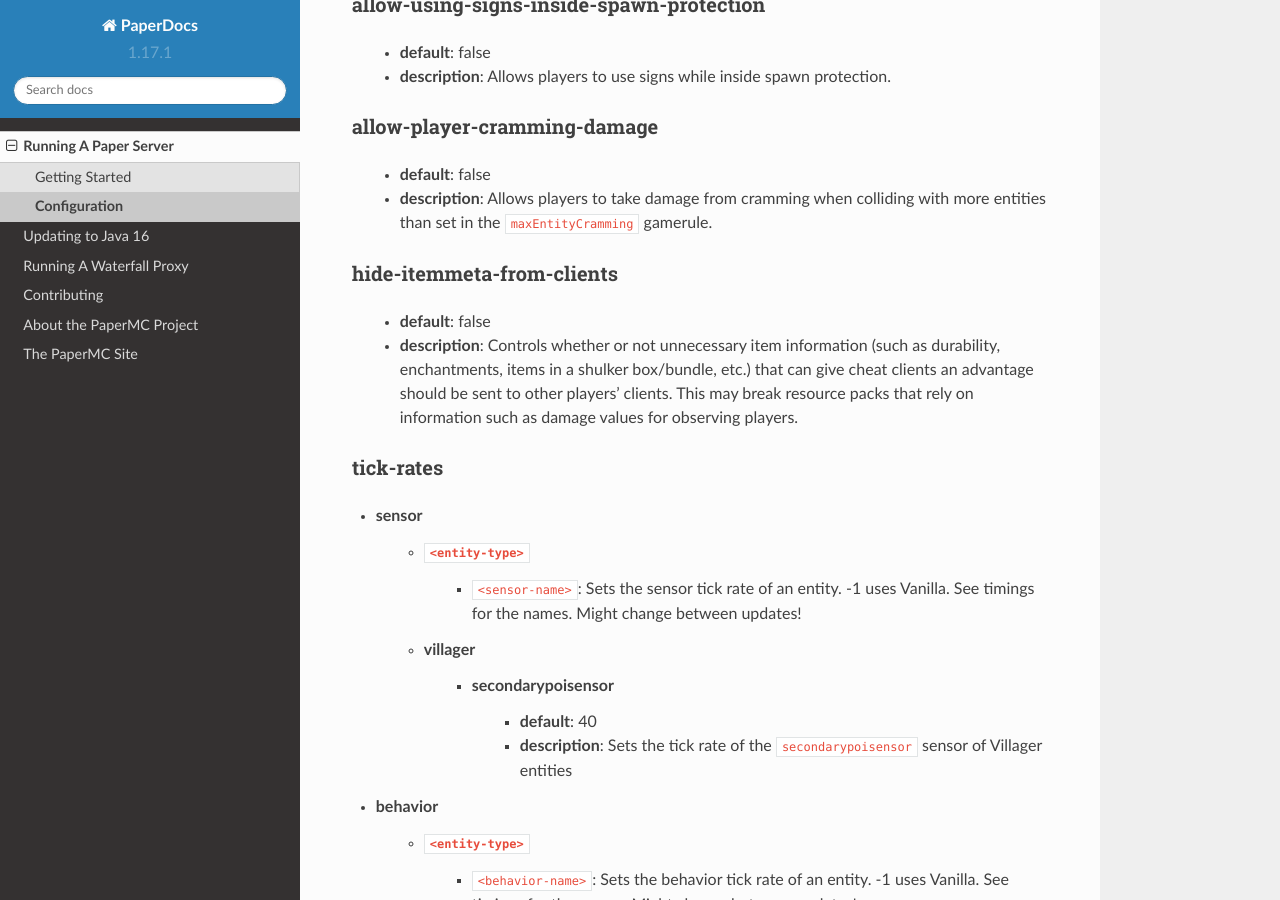
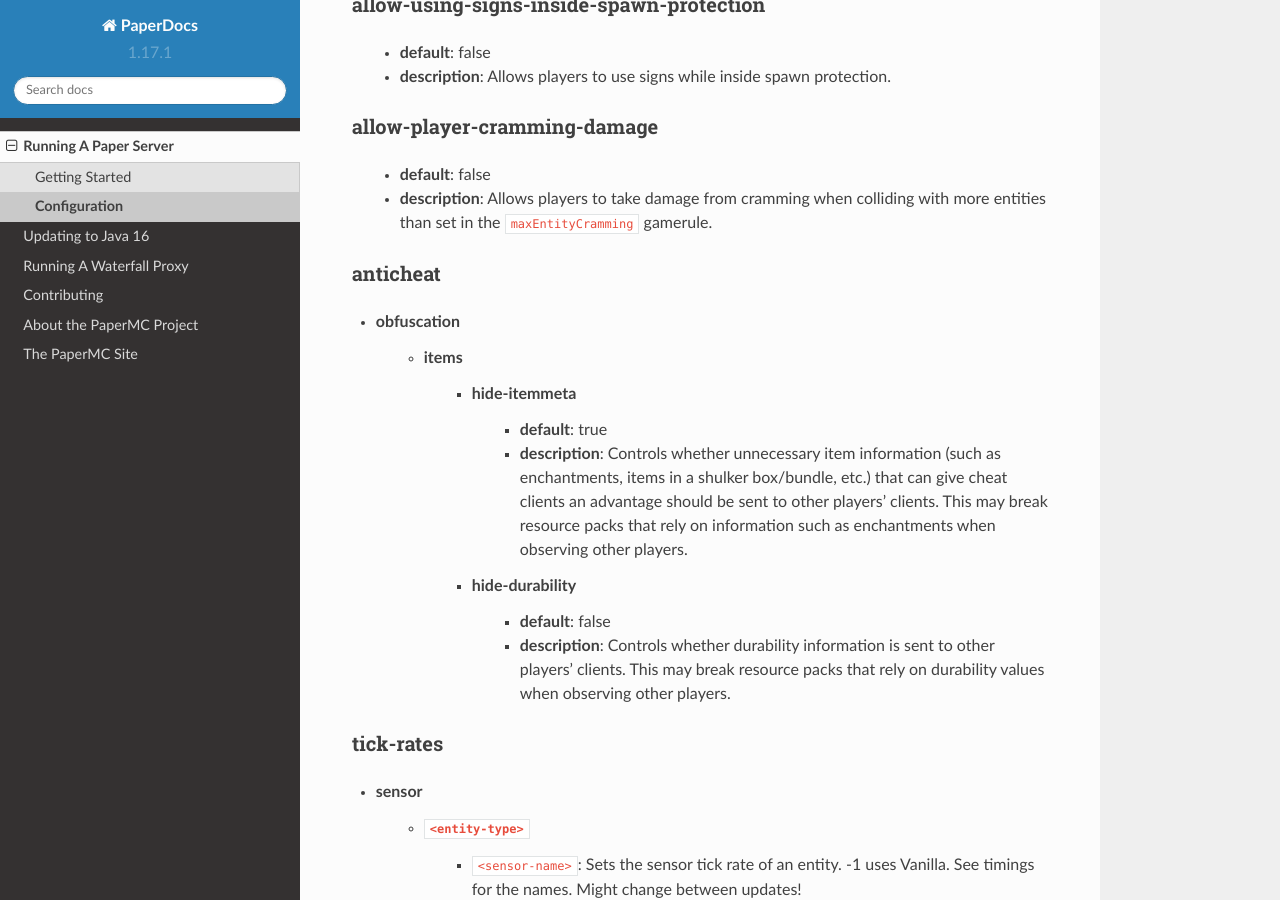
Before and after one commit to PaperMC/PaperDocs, a Sphinx documentation site: the page built from source/server/configuration.rst, in a window 1280 px wide and 900 px high, scrolled down 28121 px. Built offline with Sphinx 7.4.7 and the Read the Docs theme 2.0.0, drawn with Linux system fonts in a browser that asks for light colours.

Commit message:
Update to new config format

```diff
--- a/source/server/configuration.rst
+++ b/source/server/configuration.rst
@@ -1208,14 +1208,24 @@ allow-player-cramming-damage
    - **description**: Allows players to take damage from cramming when colliding
      with more entities than set in the ``maxEntityCramming`` gamerule.
 
-hide-itemmeta-from-clients
-~~~~~~~~~~~~~~~~~~~~~~~~~~
-   - **default**: false
-   - **description**: Controls whether or not unnecessary item information
-     (such as durability, enchantments, items in a shulker box/bundle, etc.)
-     that can give cheat clients an advantage should be sent to other players'
-     clients. This may break resource packs that rely on information such as
-     damage values for observing players.
+anticheat
+~~~~~~~~~
+* obfuscation
+    * items
+        * hide-itemmeta
+            - **default**: true
+            - **description**: Controls whether unnecessary item information
+              (such as enchantments, items in a shulker box/bundle, etc.)
+              that can give cheat clients an advantage should be sent to other
+              players' clients. This may break resource packs that rely on
+              information such as enchantments when observing other players.
+
+        * hide-durability
+            - **default**: false
+            - **description**: Controls whether durability information is sent
+              to other players' clients. This may break resource packs that rely
+              on durability values when observing other players.
+
 
 tick-rates
 ~~~~~~~~~~
```
